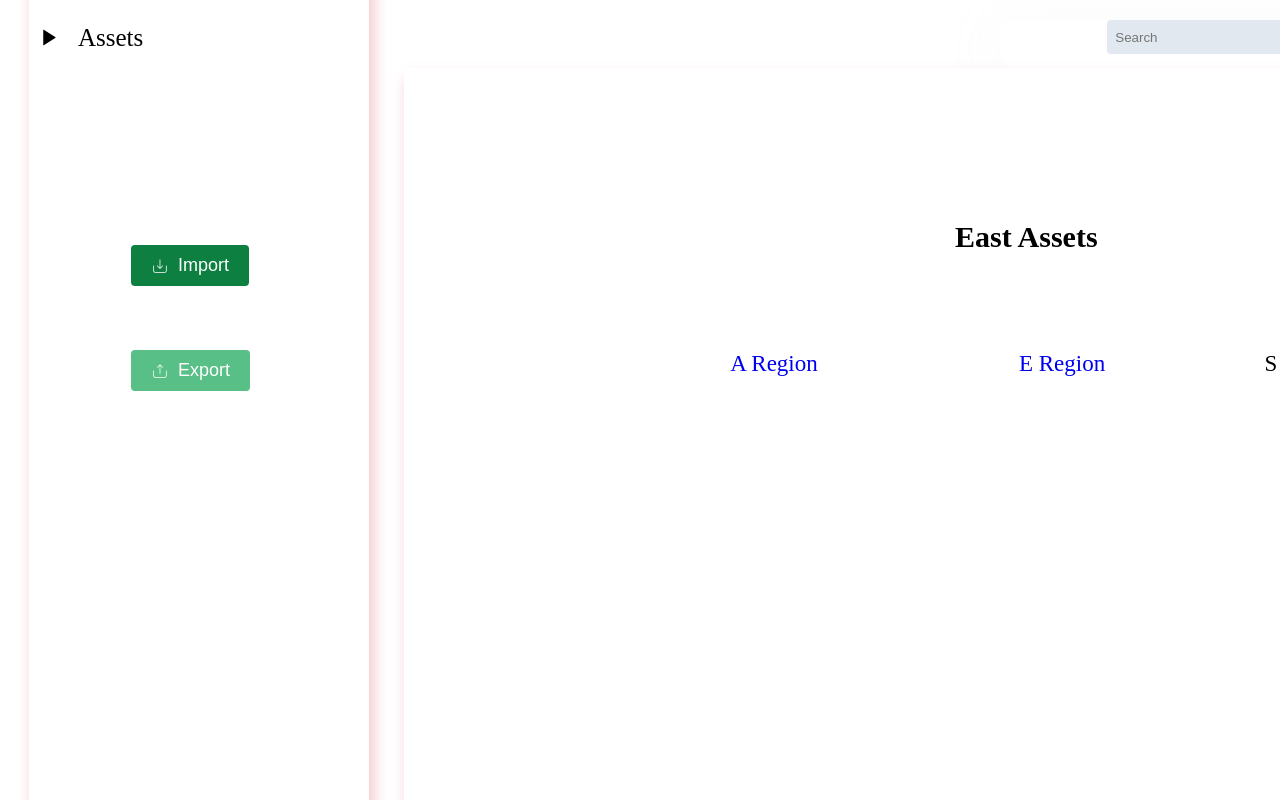
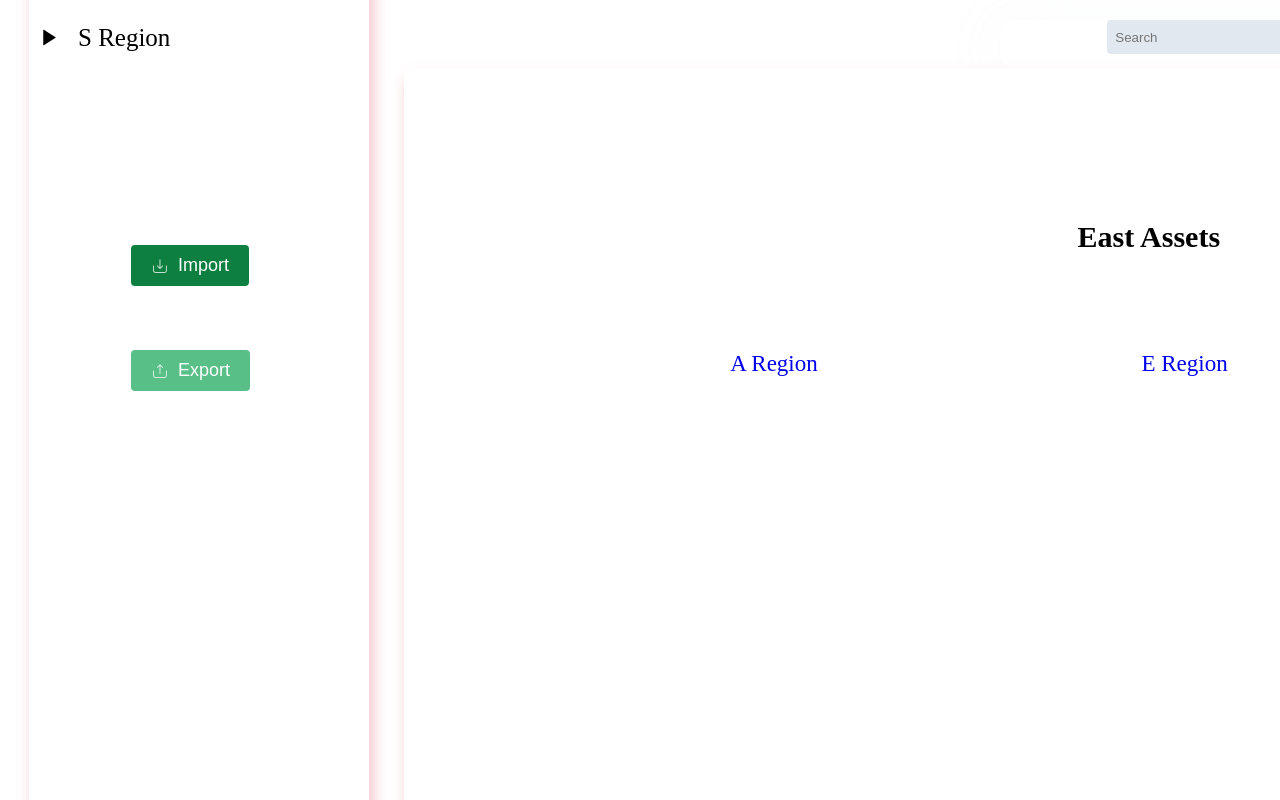
Before and after one commit to ak220193/Asset-DSt, a React (Create React App) app: page /east-assets in a window 1280 px wide. Shown: the top 800 px of the page. Built offline with nearby package versions, Linux system fonts and the light colour scheme; a web font is replaced by a local one.

Commit message:
east assets

```diff
--- /dev/null
+++ b/src/Components/Sidebar/SidebarEast.js
@@ -0,0 +1,58 @@
+import React from "react";
+import { CiImport } from "react-icons/ci";
+import { CiExport } from "react-icons/ci";
+import { IoMdSettings } from "react-icons/io";
+import { IoIosLogOut } from "react-icons/io";
+import { useNavigate } from "react-router-dom";
+import { GiPathDistance } from "react-icons/gi";
+import { IoIosPlay } from "react-icons/io";
+
+const SidebarEast = () => {
+    const navigate = useNavigate();
+
+    const handleLogout = () => {
+        navigate('/')
+    }
+    return (
+    <div
+        className="absolute top-[calc(50%_-_538.5px)] left-[29px] rounded-31xl bg-white shadow-[4px_10px_15px_rgba(241,_180,_187,_0.8)] w-[340px] overflow-hidden text-black font-calibri h-[1050px] mt-4">
+
+      <div className="absolute top-[18px] left-[calc(50%_-_109px)] text-[32px] font-semibold  text-[rgb(157,49,113)]">
+          GVG - Plant
+       </div>
+       <b className="absolute top-[92px] left-[calc(50%_-_18px)] text-[27px] [text-decoration:underline] font-times-new-roman ml-[-50px]">
+        <GiPathDistance className="mr-2 mb-[-3px]"/>
+          Path
+        </b>
+        <div className="absolute top-[146px] text-[25px] ml-2">
+            <IoIosPlay className="mb-[-4px] mr-4"/>
+            S Region
+        </div>
+
+      <div className="absolute top-[992px] left-[78px] text-zinc-900 text-[24px] cursor-pointer" onClick={handleLogout}>
+        <IoIosLogOut style={{marginRight:'10px', marginBottom:'-3px'}}/>
+        Logout
+        </div>
+        <div className="absolute top-[933px] left-[78px] text-zinc-900 text-[24px]">
+            <IoMdSettings style={{marginRight:'10px', marginBottom:'-3px'}}/>
+            Settings
+        </div>
+
+        <button className="absolute top-[35%] left-[30%] transform translate(-50%, -50%) rounded-31xl bg-rose-pink flex flex-row items-center justify-start py-2.5 px-5 gap-[9px] text-[18px] text-white font-poppins cursor-pointer text-center rounded"
+         style={{ backgroundColor: "#0d8041", border:'#0d8041' }}
+        >
+            <CiImport/>
+            Import
+        </button>
+        <button className="absolute top-[45%] left-[30%] transform translate(-50%, -50%) rounded-31xl bg-rose-pink flex flex-row items-center justify-start py-2.5 px-5 gap-[9px] text-center text-[18px] text-white font-poppins cursor-pointer rounded"
+         style={{ backgroundColor: "#58bf87", border:'#58bf87' }}
+        >
+            <CiExport/>
+           Export
+        </button>
+      </div>
+
+    )
+}
+
+export default SidebarEast;
--- a/src/Pages/DashboardMain/DashboardMain.jsx
+++ b/src/Pages/DashboardMain/DashboardMain.jsx
@@ -10,7 +10,7 @@ const DashboardMain = () => {
     <div>
       <SidebarMain/>
       <NavbarMain/>
-      <div className="absolute top-[98px] left-[404px] rounded-31xl bg-white shadow-[0px_0px_15px_2px_rgba(241,_180,_187,_0.8)] w-[1850px] h-[950px] overflow-hidden text-center text-white ">
+        <div className="absolute top-[98px] left-[404px] rounded-31xl bg-white shadow-[0px_0px_15px_2px_rgba(241,_180,_187,_0.8)] w-[1850px] h-[950px] overflow-hidden text-center text-white ">
         <div className="absolute top-0 left-0 m-4 cursor-pointer ml-[1780px]">
           <CiCirclePlus className="text-slate-950 font-bold text-[50px]"/>
         </div>
--- a/src/Pages/EastAssets/EastAssets.jsx
+++ b/src/Pages/EastAssets/EastAssets.jsx
@@ -1,8 +1,8 @@
 import React, {useState} from "react";
 
-import SidebarMain from "../../Components/Sidebar/SidebarMain";
 import NavbarMain from "../../Components/Navbar/NavbarMain";
 import { Link } from "react-router-dom";
+import SidebarEast from "../../Components/Sidebar/SidebarEast";
 
 const EastAssets = () => {
   const [showSRegion, setShowSRegion] = useState(false);
@@ -16,13 +16,14 @@ const EastAssets = () => {
   };
 
   return (
-    <div>
-      <SidebarMain/>
+    <div className="w-full">
+      <SidebarEast/>
       <NavbarMain/>
-      <div className="relative bg-mistyrose w-full h-[1117px] overflow-hidden text-left text-[16px] text-black font-poppins">
-        <div className="absolute top-[68px] left-[404px] rounded-31xl bg-white shadow-[4px_10px_15px_rgba(241,_180,_187,_0.8)] w-[1300px] h-[998px] overflow-hidden text-7xl">
+      <div className="absolute bg-mistyrose w-full h-[1070px] overflow-hidden text-left text-[16px] text-black  left-0">
+
+        <div className="absolute top-[68px] left-[404px] rounded-31xl bg-white shadow-[4px_10px_15px_rgba(241,_180,_187,_0.8)] w-[1870px] h-[998px] overflow-hidden text-7xl">
           <div className="absolute top-[118px] left-[39px] w-[1225px] h-[851px]">
-            <b className="absolute top-[4%] left-[41.8%] text-9xl cursor-pointer text-[30px]">
+            <b className="absolute top-[4%] left-[51.8%] text-9xl cursor-pointer text-[30px]">
                 East Assets
             </b>
             <Link to="/east-assets/a-region">
@@ -31,19 +32,19 @@ const EastAssets = () => {
               </div>
             </Link>
             <Link to="/east-assets/e-region">
-              <div className="absolute h-[6.46%] w-[11.43%] top-[17.74%] right-[43.76%] bottom-[75.79%] left-[44.82%] rounded-6xl flex flex-row items-center justify-center py-2 px-[15px] box-border">
+              <div className="absolute h-[6.46%] w-[11.43%] top-[17.74%] right-[43.76%] bottom-[75.79%] left-[54.82%] rounded-6xl flex flex-row items-center justify-center py-2 px-[15px] box-border">
                 <div className="relative text-[23px]">E Region</div>
               </div>
             </Link>
 
             <div
               onClick={handleSRegionClick}
-              className={`absolute h-[6.46%] w-[11.43%] top-[17.74%] right-[43.76%] bottom-[75.79%] left-[64.82%] rounded-6xl flex flex-row items-center justify-center py-2 px-[15px] box-border cursor-pointer text-black  ${sRegionColor}`}
+              className={`absolute h-[6.46%] w-[11.43%] top-[17.74%] right-[43.76%] bottom-[75.79%] left-[94.82%] rounded-6xl flex flex-row items-center justify-center py-2 px-[15px] box-border cursor-pointer text-black  ${sRegionColor}`}
             >
               <div className="relative text-[23px]">S Region</div>
             </div>
             {showSRegion && (
-              <div className="absolute h-[60.11%] w-[58.61%] top-[34.67%] right-[21.39%] bottom-[12.22%] left-[20%] flex flex-row flex-wrap items-center justify-center gap-[138px] text-center text-9xl text-white  bg-green-200">
+              <div className="absolute h-[60.11%] w-[58.61%] top-[34.67%] right-[21.39%] bottom-[12.22%] left-[40%] flex flex-row flex-wrap items-center justify-center gap-[138px] text-center text-9xl text-white  bg-green-200">
                 <div className="relative rounded-6xl bg-cornflowerblue w-[240px] h-[84px] overflow-hidden shrink-0">
                   <div className="absolute top-[calc(40%_-_32px)] left-[calc(50%_-_120px)] font-semibold w-[250px] mt-5 text-[20px]">
                     <p className="m-0 text-white bg-blue-400 whitespace-nowrap">{`S - ADMIN`}</p>
```
